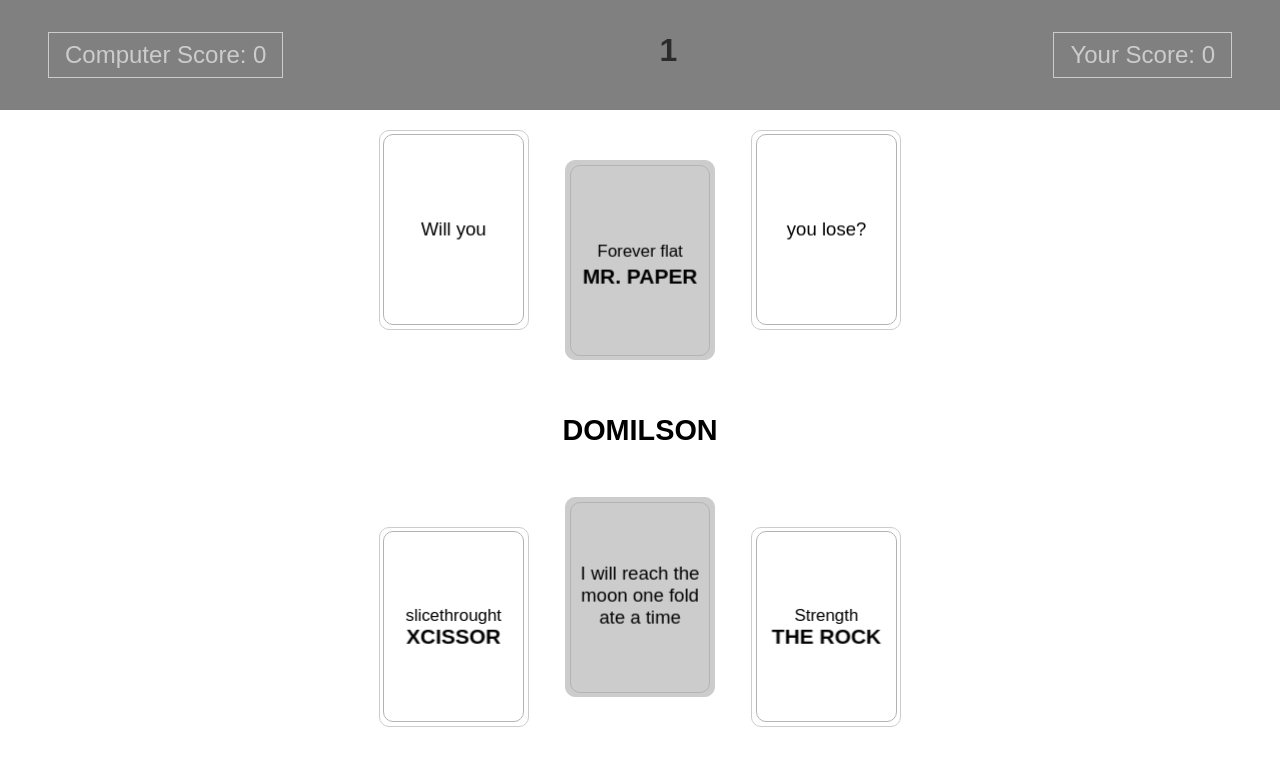
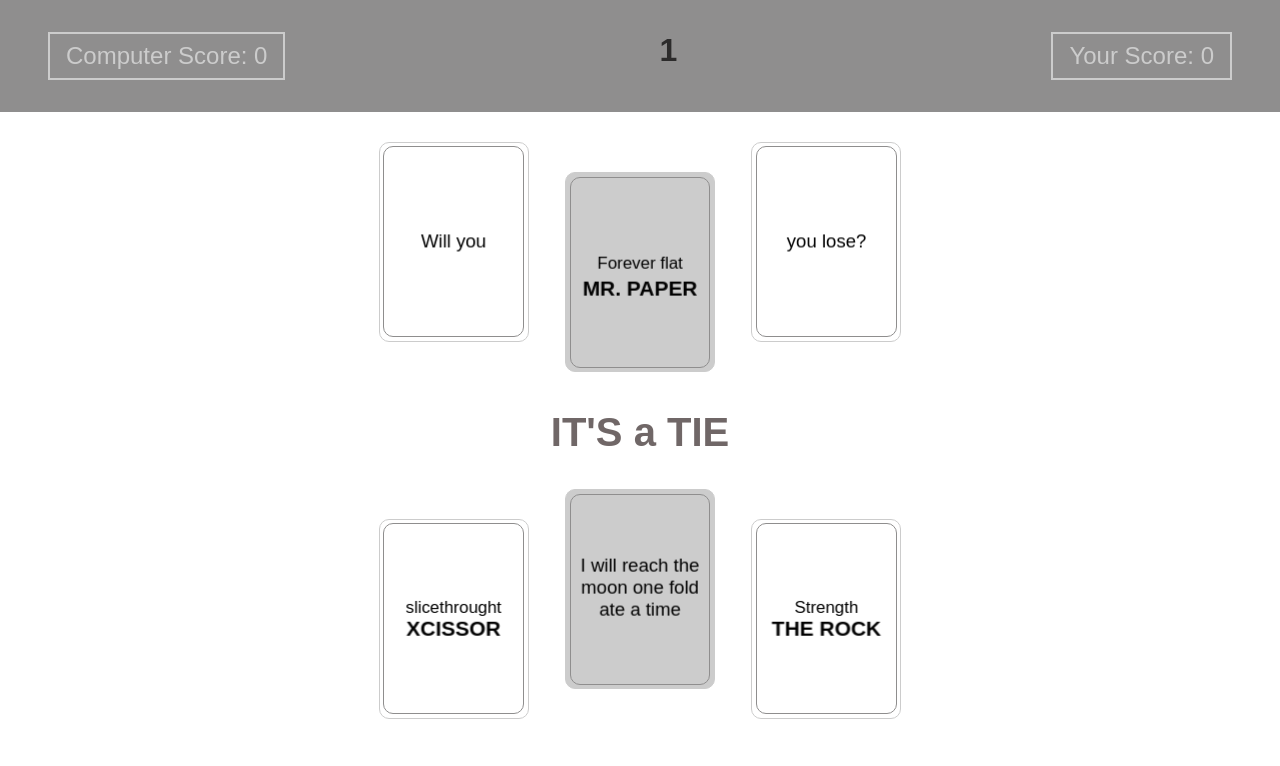
Before and after one commit to DomilsonFirmino/rockPaperScissor, a plain HTML site: page index.html in a window 1280 px wide. Both pictures are taken after a click on the element 640 px from the left and 626 px from the top of the page. Drawn offline with Linux system fonts and the light colour scheme.

Commit message:
Single round completed

```diff
--- a/index.html
+++ b/index.html
@@ -10,13 +10,13 @@
 <body>
     <div class="header">
         <div class="player__score">
-            <p class="name">Computer Score: <span class="cScore">0</span></p>
+            <p class="name">Computer Score: <span class="pScore">0</span></p>
         </div>
         <div class="roundnumber">
             <p class="number">1</p>
         </div>
         <div class="computer__score">
-            <p class="name">Your Score: <span class="pScore">0</span></p>
+            <p class="name">Your Score: <span class="cScore">0</span></p>
         </div>
     </div>
 
@@ -71,7 +71,7 @@
             </div>
 
             <div class="winner">
-                <p class="win">DOMILSON</p>
+                <p class="win">""</p>
             </div>
 
             <div class="player">
--- a/script.js
+++ b/script.js
@@ -1,28 +1,42 @@
-let PlayerScore;
-let ComputerScore;
 let PlayerChoice;
 let ComputerChoice;
 
 const choices = ["rock","paper","scissor"];
+
 const cards = document.querySelectorAll(".player .card");
+const ComputerScore = document.querySelector(".cScore");
+const PlayerScore = document.querySelector(".pScore");
 
 let selected = false;
 for(let i=0; i<cards.length;i++){
     cards[i].addEventListener("click",function(){
         if(!selected){
             toggleC(cards[i].querySelector(".card__content"));
-            PlayerChoice = cards[i].className.substring(4);
+            PlayerChoice = cards[i].className.substring(5);
             selected = true;
             singleRound();
         }
     });
 }
 
+
 function toggleC(content){
     content.classList.toggle('isflipped');
 }
 function toggleD(content){
     content.classList.toggle('asflipped');
+}
+function declareWinner(resultado){
+   const a = document.querySelector(".win");
+   a.innerHTML = resultado;
+   a.style.visibility = "visible";
+   updateScore(resultado);
+}
+function updateScore(resultado){
+    if(resultado == "YOU LOSE")
+        ComputerScore.innerHTML = (ComputerScore.innerHTML.charAt(0)-'0')+1;
+    else if(resultado == "YOU WIN")
+        PlayerScore.innerHTML = (PlayerScore.innerHTML.charAt(0)-'0')+1;
 }
 
 function singleRound(){
@@ -31,13 +45,12 @@ function singleRound(){
 
     let card = document.querySelector(a);
     toggleD(card.querySelector(".card__content"));
-    console.log(`You choosed ${PlayerChoice}`);
-    console.log(`Computer Choice is ${ComputerChoice}`);
+
 
     if( PlayerChoice == ComputerChoice)
-        return "Its a Tie";
-    else if(PlayerChoice == "rock" && ComputerChoice=="paper" || PlayerChoice == "scissor" && ComputerChoice=="rock" || PlayerChoice == "paper" && ComputerChoice=="scissor")
-        return "You Lose";
+        declareWinner("IT'S a TIE");
+    else if(PlayerChoice == "rock" && ComputerChoice == "paper" || PlayerChoice == "paper" && ComputerChoice == "scissor" || PlayerChoice == "scissor" && ComputerChoice == "rock")
+        declareWinner("YOU LOSE");
     else
-        return "You Win";
+        declareWinner("YOU WIN");
 };
--- a/style.css
+++ b/style.css
@@ -1,8 +1,8 @@
 :root{
-    --primary: gray;
-    --secondary: orange;
+    --primary: rgb(160, 159, 159);
+    --secondary: rgba(105, 95, 95, 0.952);
     --dark-color: hsl(0, 1%, 17%);
-    --light-medium-color: rgb(180, 179, 179);
+    --light-medium-color: rgb(143, 142, 142);
     --light-color: hsl(0, 0%, 80%);
 
     --fw--regular: 500;
@@ -24,7 +24,7 @@
 
 
 .header{
-    background-color: var(--primary);
+    background-color: var(--light-medium-color);
     padding: 2rem 3rem;
     display: flex;
     justify-content: space-between;
@@ -34,12 +34,13 @@
     font-size: 1.5rem;
     font-weight: var(--fw--regular);
     color: var(--light-color);
-    border: 1px solid var(--light-color);
+    border: 2px solid var(--light-color);
     padding: .5rem 1rem;
 }
 .number{
     font-size: 2rem;
     font-weight: var(--fw--bold);
+    color: rgb(0, 0, 0);
     position: relative;
     z-index: 30;
     color: var(--dark-color);
@@ -74,25 +75,21 @@ body{
     font-family: sans-serif;
 }
 
-
-.computer{
-    margin-bottom: 5rem;
-}
-
 .winner{
     text-align: center;
 }
 .winner .win{
-    font-size: 1.8rem;
+    font-size: 2.5rem;
     font-weight: var(--fw--bold);
+    visibility: hidden;
+    margin: 4rem 0;
+    color: var(--secondary);
 }
 
-.player{
-    margin-top: 5rem;
-}
 .card:not(:first-child){
     margin-left: 2rem;
 }
+
 .card{
     width: 150px;
     height: 200px;
@@ -178,12 +175,15 @@ body{
 
 .card__title{
     font-size: 1.1rem;
+    font-weight: var(--fw--medium);
+    color: black;
     text-transform: uppercase;
     transform: var(--rotation-ex);
 }
 
 .card__subtitle{
     font-size: 1rem;
+    font-weight: var(--fw--regular);
     transform: var(--rotation-mid);
 }
 
```
